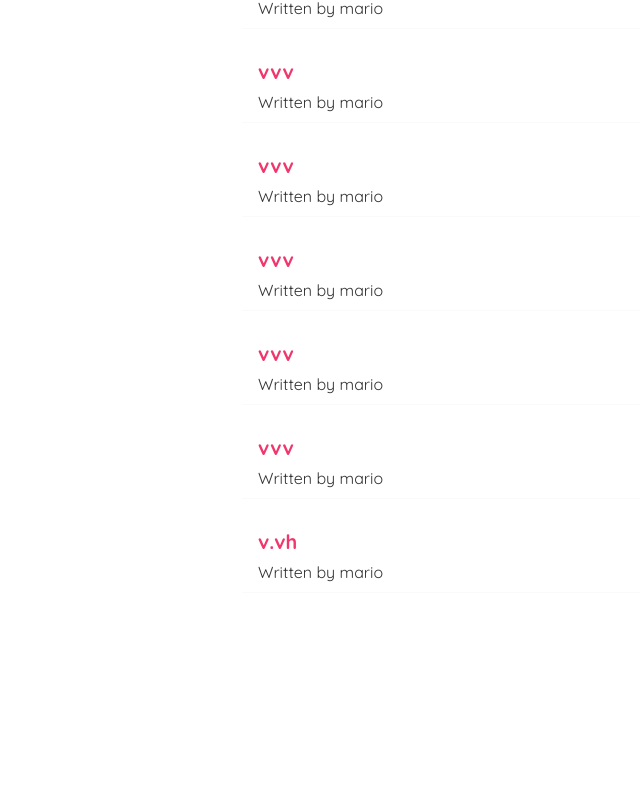
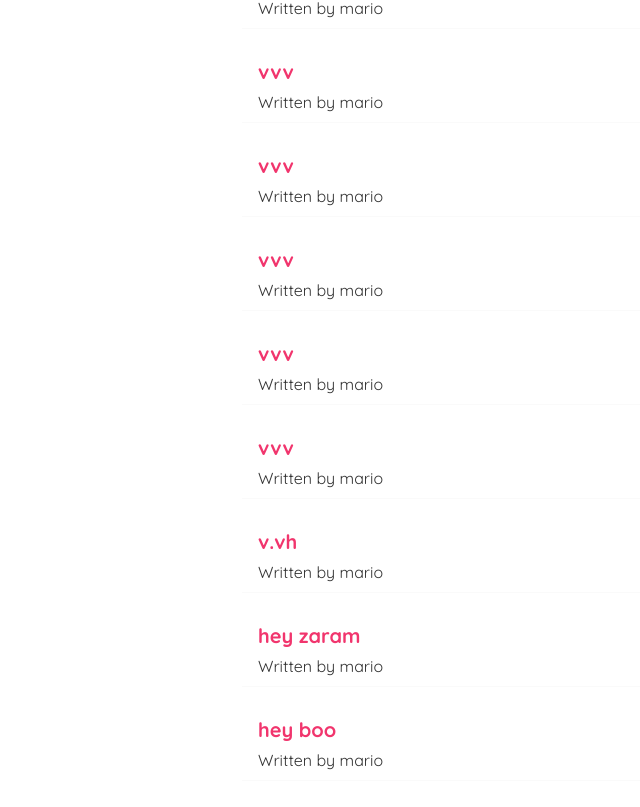
Before and after one commit to TabithaKavyu/zaram-blog, a React (Create React App) app: page / in a window 1280 px wide. Shown: the part 602-1409 px from the top of the page, without its empty margins (98-738 px from the left). Before the commit the page ends 1275 px from the top, so only its background shows below. Built offline with nearby package versions, Linux system fonts and the light colour scheme; data requests are answered from the project's data file; the HTML template or start-up script is replaced by a standard one.

Commit message:
programmatic redirects

```diff
--- a/data/db.json
+++ b/data/db.json
@@ -65,6 +65,18 @@
       "body": "zmyez",
       "author": "mario",
       "id": 11
+    },
+    {
+      "title": "hey zaram",
+      "body": "c .dkh ewwd",
+      "author": "mario",
+      "id": 12
+    },
+    {
+      "title": "hey boo",
+      "body": "yhhsx x     ",
+      "author": "mario",
+      "id": 13
     }
   ]
 }
--- a/src/Create.js
+++ b/src/Create.js
@@ -1,11 +1,12 @@
 import { useState } from "react";
+import { useHistory } from 'react-router-dom';
 
 const Create = () => {
     const [title, setTitle] = useState('');
     const [body, setBody] = useState('');
     const [author, setAuthor] = useState('mario');
     const [isPending, setIsPending] = useState(false);
-
+     const history = useHistory();
 
     const handleSubmit = (e) => {
         e.preventDefault();
@@ -18,6 +19,7 @@ const Create = () => {
         }).then(()=> {
             console.log('new blog added');
             setIsPending(false);
+            history.push('/')
         })
     }
     return (
```
